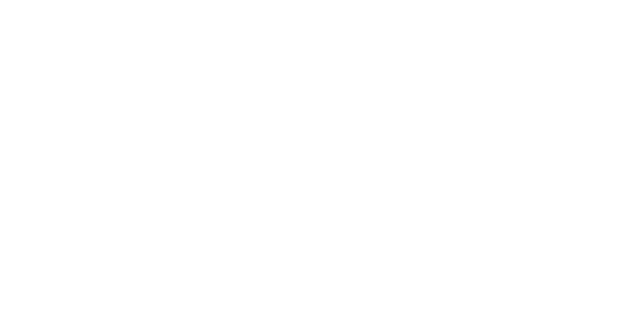
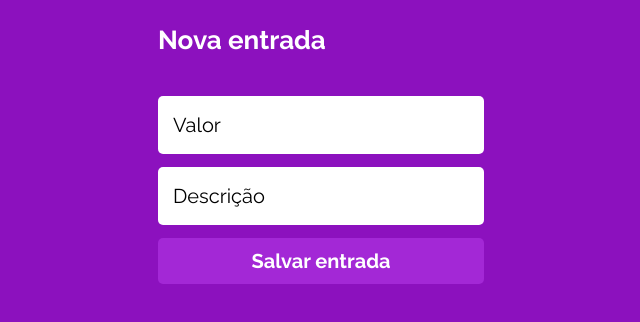
Before and after one commit to Dridr1/MyWalllet-Front, a React (Create React App) app: page /new-entry in a window 1280 px wide. Before the commit this address had no page. Shown: the top 322 px of the page, without its empty margins (319-959 px from the left). Built offline with nearby package versions, Linux system fonts and the light colour scheme; a web font is replaced by a local one.

Commit message:
feat: added new entry screen

```diff
--- a/src/components/App.js
+++ b/src/components/App.js
@@ -4,14 +4,16 @@ import SignIn from './SignIn/Index';
 import "../Styles/style.css";
 import SignUp from './SignUp/Index';
 import Home from './Home/Index';
+import NewEntry from './NewEntry/Index';
 
 export default function App() {
     return (
         <BrowserRouter>
             <Routes>
                 <Route path="/" element={<SignIn />} />
-                <Route path="/home" element={<Home/>}/>
+                <Route path="/home" element={<Home />} />
                 <Route path="/sign-up" element={<SignUp />} />
+                <Route path="/new-entry" element={<NewEntry />} />
             </Routes>
         </BrowserRouter>
     );
--- /dev/null
+++ b/src/components/NewEntry/Index.js
@@ -0,0 +1,18 @@
+import React from 'react';
+import { Form, Input, Button } from '../SignIn/Styles';
+import {Container, SubTitle } from './Styles';
+
+export default function NewEntry() {
+    return (
+        <Container>
+            <SubTitle>
+                <h2>Nova entrada</h2>
+                </SubTitle>
+            <Form>
+                <Input placeholder='Valor' type='text' />
+                <Input placeholder='Descrição' type='text' />
+                <Button>Salvar entrada</Button>
+            </Form>
+        </Container>
+    );
+}
--- /dev/null
+++ b/src/components/NewEntry/Styles.js
@@ -0,0 +1,29 @@
+import styled from "styled-components";
+
+const Container = styled.div`
+    width: 100%;
+    height: 100vh;
+    display: flex;
+    flex-direction: column;
+    justify-content: flex-start;
+    background: #8C11BE;
+    align-items: center;
+`;
+
+const SubTitle = styled.div`
+    width: 326px;
+    margin: 25px 0 40px 0;
+    h2{
+        font-family: "Raleway";
+        text-align: left;
+        color: white;
+        font-weight: 700;
+        font-size: 26px;
+        line-height: 31px;
+    }
+`;
+
+export {
+    Container,
+    SubTitle
+}
```
